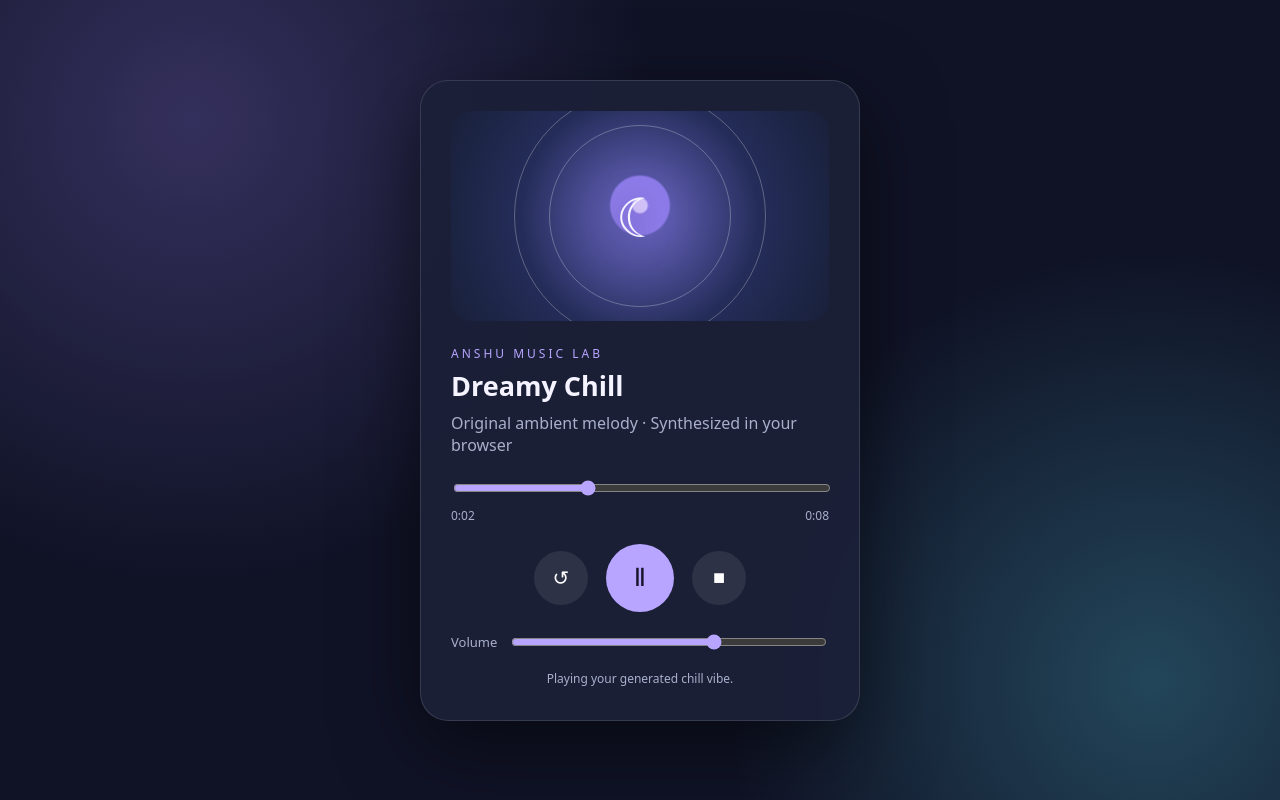
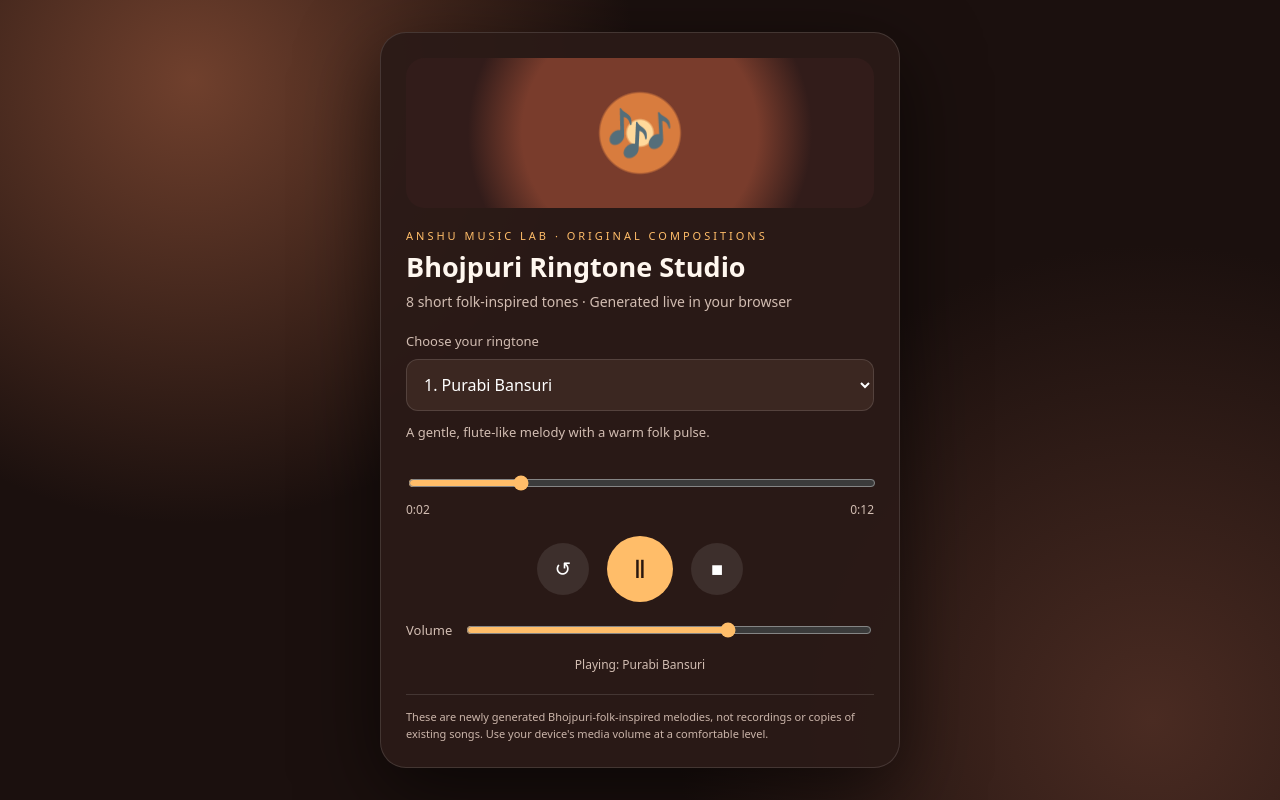
Before and after one commit to mrnicolatesla0-blip/Htmal, a plain HTML site: page music/index.html in a window 1280 px wide. Both pictures are taken after a click on the button "Restart". Drawn offline with Linux system fonts and the light colour scheme.

Commit message:
Add 8 original Bhojpuri-inspired ringtone tones

```diff
--- a/music/index.html
+++ b/music/index.html
@@ -3,122 +3,133 @@
 <head>
 <meta charset="UTF-8">
 <meta name="viewport" content="width=device-width, initial-scale=1">
-<meta name="theme-color" content="#101326">
-<title>Dreamy Vibe | Anshu Music Lab</title>
+<meta name="theme-color" content="#24140f">
+<title>Bhojpuri Ringtone Studio | Anshu Music Lab</title>
 <style>
-:root{color-scheme:dark;--bg:#101326;--panel:#1b2038;--muted:#a9b0ca;--accent:#b7a5ff}
+:root{color-scheme:dark;--bg:#1b100e;--panel:#2a1a17;--muted:#d2bdb2;--accent:#ffbd69;--line:#ffffff20}
 *{box-sizing:border-box}
-body{margin:0;min-height:100vh;display:grid;place-items:center;padding:22px;background:radial-gradient(circle at 15% 15%,#34305d 0,transparent 36%),radial-gradient(circle at 90% 85%,#23465a 0,transparent 32%),var(--bg);font-family:system-ui,-apple-system,Segoe UI,sans-serif;color:#f5f3ff}
-.player{width:min(440px,100%);padding:30px;border:1px solid #ffffff20;border-radius:28px;background:#1b2038eF;box-shadow:0 24px 80px #0008}
-.art{height:210px;border-radius:20px;display:grid;place-items:center;overflow:hidden;background:radial-gradient(circle at 50% 45%,#d6c6ff 0 3%,#8d7be9 4% 13%,transparent 14%),radial-gradient(circle at 50% 50%,#6e68c8,#242d59 55%,#182039);position:relative}
-.art:before,.art:after{content:"";position:absolute;border:1px solid #ffffff45;border-radius:50%;width:180px;height:180px}
-.art:after{width:250px;height:250px}
-.disc{font-size:54px;z-index:1;filter:drop-shadow(0 5px 15px #0008)}
-.tag{margin:24px 0 5px;color:var(--accent);font-size:12px;letter-spacing:3px;text-transform:uppercase}
+body{margin:0;min-height:100vh;display:grid;place-items:center;padding:18px;background:radial-gradient(circle at 15% 10%,#70402d 0,transparent 34%),radial-gradient(circle at 90% 90%,#4a2b22 0,transparent 35%),var(--bg);font-family:system-ui,-apple-system,Segoe UI,sans-serif;color:#fff7ef}
+.player{width:min(520px,100%);padding:25px;border:1px solid var(--line);border-radius:26px;background:#2a1a17ed;box-shadow:0 24px 80px #0009}
+.art{height:150px;border-radius:19px;display:grid;place-items:center;background:radial-gradient(circle,#ffd99b 0 5%,#d87c3e 6% 16%,#793c2c 17% 48%,#321c1a 70%);font-size:54px}
+.tag{margin:20px 0 5px;color:var(--accent);font-size:11px;letter-spacing:3px;text-transform:uppercase}
 h1{font-size:27px;margin:0}
-p{color:var(--muted);margin:8px 0 22px}
-.controls{display:flex;justify-content:center;align-items:center;gap:18px;margin:20px 0}
-button{border:0;border-radius:50%;width:54px;height:54px;background:#ffffff16;color:white;font-size:20px;cursor:pointer}
-button.primary{width:68px;height:68px;background:var(--accent);color:#17142b;font-size:25px}
-button:focus-visible,input:focus-visible{outline:3px solid white;outline-offset:3px}
-button:disabled{opacity:.45;cursor:not-allowed}
+.sub{color:var(--muted);font-size:14px;margin:7px 0 18px}
+label{font-size:13px;color:var(--muted)}
+select{width:100%;margin-top:8px;padding:13px;border-radius:12px;border:1px solid var(--line);background:#3b2721;color:white;font:inherit}
+.description{min-height:38px;color:var(--muted);font-size:13px;margin:12px 0}
 .track{width:100%;accent-color:var(--accent);cursor:pointer}
-.times{display:flex;justify-content:space-between;color:var(--muted);font-size:12px;margin-top:6px}
-.volume{display:flex;align-items:center;gap:12px;margin-top:20px;color:var(--muted);font-size:13px}
+.times{display:flex;justify-content:space-between;color:var(--muted);font-size:12px;margin-top:5px}
+.controls{display:flex;justify-content:center;align-items:center;gap:18px;margin:18px 0}
+button{border:0;border-radius:50%;width:52px;height:52px;background:#ffffff18;color:white;font-size:20px;cursor:pointer}
+button.primary{width:66px;height:66px;background:var(--accent);color:#29170e;font-size:25px}
+button:focus-visible,select:focus-visible,input:focus-visible{outline:3px solid white;outline-offset:3px}
+.volume{display:flex;align-items:center;gap:12px;margin-top:14px}
 .volume input{flex:1;accent-color:var(--accent)}
-.status{text-align:center;min-height:20px;font-size:12px;color:var(--muted);margin-top:18px}
+.status{text-align:center;min-height:20px;font-size:12px;color:var(--muted);margin-top:16px}
+.note{border-top:1px solid var(--line);margin-top:18px;padding-top:14px;color:#cbb5aa;font-size:11px;line-height:1.5}
 </style>
 </head>
 <body>
 <main class="player">
-  <div class="art" aria-label="Abstract dreamy album artwork"><span class="disc">☾</span></div>
-  <div class="tag">Anshu Music Lab</div>
-  <h1>Dreamy Chill</h1>
-  <p>Original ambient melody · Synthesized in your browser</p>
-  <input id="seek" class="track" type="range" min="0" max="8" step="0.01" value="0" aria-label="Track position">
-  <div class="times"><span id="elapsed">0:00</span><span>0:08</span></div>
+  <div class="art" aria-label="Folk music inspired artwork">🎶</div>
+  <div class="tag">Anshu Music Lab · Original compositions</div>
+  <h1>Bhojpuri Ringtone Studio</h1>
+  <p class="sub">8 short folk-inspired tones · Generated live in your browser</p>
+  <label for="tone">Choose your ringtone</label>
+  <select id="tone">
+    <option value="0">1. Purabi Bansuri</option>
+    <option value="1">2. Chaita Utsav</option>
+    <option value="2">3. Kajri Sawan</option>
+    <option value="3">4. Birha Echo</option>
+    <option value="4">5. Sohar Khushi</option>
+    <option value="5">6. Jhumar Jhoom</option>
+    <option value="6">7. Gaon Ki Shaam</option>
+    <option value="7">8. Dholak Celebration</option>
+  </select>
+  <div id="description" class="description">A gentle, flute-like melody with a warm folk pulse.</div>
+  <input id="seek" class="track" type="range" min="0" max="12" step="0.05" value="0" aria-label="Ringtone position">
+  <div class="times"><span id="elapsed">0:00</span><span>0:12</span></div>
   <div class="controls">
     <button id="restart" aria-label="Restart">↺</button>
     <button id="play" class="primary" aria-label="Play">▶</button>
     <button id="stop" aria-label="Stop">■</button>
   </div>
   <label class="volume">Volume <input id="volume" type="range" min="0" max="1" step="0.01" value="0.65"></label>
-  <div id="status" class="status" role="status">Press play to generate and hear the music.</div>
+  <div id="status" class="status" role="status">Select a tone and press play.</div>
+  <div class="note">These are newly generated Bhojpuri-folk-inspired melodies, not recordings or copies of existing songs. Use your device's media volume at a comfortable level.</div>
 </main>
 <script>
-const DURATION=8;
-let ctx=null, master=null, startedAt=0, offset=0, playing=false, raf=null, nodes=[];
-const playBtn=document.getElementById('play'), seek=document.getElementById('seek');
-const statusText=document.getElementById('status');
-const melody=[261.63,329.63,392.00,329.63,293.66,349.23,440.00,392.00];
-const bass=[130.81,130.81,146.83,146.83,110.00,110.00,130.81,130.81];
-function makeTone(freq,start,duration,gain,kind='sine'){
-  const osc=ctx.createOscillator(), amp=ctx.createGain();
-  osc.type=kind; osc.frequency.value=freq;
-  amp.gain.setValueAtTime(0.0001,start);
-  amp.gain.linearRampToValueAtTime(gain,start+0.06);
-  amp.gain.setValueAtTime(gain,start+Math.max(0.07,duration-0.12));
-  amp.gain.exponentialRampToValueAtTime(0.0001,start+duration);
-  osc.connect(amp); amp.connect(master);
-  osc.start(start); osc.stop(start+duration+0.02);
-  nodes.push(osc);
+const DURATION=12;
+const tones=[
+ {name:"Purabi Bansuri",desc:"A gentle, flute-like melody with a warm folk pulse.",wave:"sine",tempo:0.375,notes:[392,440,523.25,587.33,523.25,440,392,349.23,392,440,523.25,440,392,349.23,329.63,392]},
+ {name:"Chaita Utsav",desc:"A bright, festive phrase with a lively call-and-response feel.",wave:"triangle",tempo:0.30,notes:[523.25,587.33,659.25,587.33,523.25,440,523.25,587.33,783.99,698.46,659.25,587.33,523.25,440,392,523.25]},
+ {name:"Kajri Sawan",desc:"A soft monsoon mood with a flowing descending melody.",wave:"sine",tempo:0.45,notes:[440,523.25,587.33,523.25,440,392,349.23,392,440,523.25,440,392,349.23,329.63,392,440]},
+ {name:"Birha Echo",desc:"A spacious, expressive folk phrase with a slightly dramatic tone.",wave:"sawtooth",tempo:0.42,notes:[293.66,392,440,523.25,440,392,293.66,349.23,392,440,587.33,523.25,440,392,349.23,293.66]},
+ {name:"Sohar Khushi",desc:"A cheerful, warm melody with a celebratory lilt.",wave:"triangle",tempo:0.34,notes:[392,493.88,587.33,659.25,587.33,493.88,523.25,587.33,659.25,783.99,659.25,587.33,523.25,493.88,440,392]},
+ {name:"Jhumar Jhoom",desc:"A looping dance-like phrase over a steady low folk beat.",wave:"square",tempo:0.32,notes:[440,440,523.25,587.33,523.25,440,392,440,523.25,523.25,587.33,659.25,587.33,523.25,440,392]},
+ {name:"Gaon Ki Shaam",desc:"A calm evening tune with a mellow harmonium-like colour.",wave:"sine",tempo:0.48,notes:[329.63,392,440,392,349.23,392,329.63,293.66,329.63,392,440,523.25,440,392,349.23,329.63]},
+ {name:"Dholak Celebration",desc:"An upbeat melody with stronger synthesized dholak-style taps.",wave:"sawtooth",tempo:0.28,notes:[523.25,659.25,587.33,523.25,783.99,659.25,587.33,523.25,440,523.25,659.25,783.99,659.25,587.33,523.25,440]}
+];
+let ctx=null,master=null,playing=false,offset=0,startedAt=0,raf=null,nodes=[];
+const $=id=>document.getElementById(id);
+function addOsc(freq,start,duration,volume,wave,slide){
+ const osc=ctx.createOscillator(),amp=ctx.createGain();
+ osc.type=wave;osc.frequency.setValueAtTime(freq,start);
+ if(slide)osc.frequency.exponentialRampToValueAtTime(slide,start+duration);
+ amp.gain.setValueAtTime(.0001,start);amp.gain.exponentialRampToValueAtTime(volume,start+.025);
+ amp.gain.setValueAtTime(volume,start+duration*.55);amp.gain.exponentialRampToValueAtTime(.0001,start+duration);
+ osc.connect(amp);amp.connect(master);osc.start(start);osc.stop(start+duration+.02);nodes.push(osc);
 }
-function scheduleMusic(from){
-  const end=ctx.currentTime+(DURATION-from);
-  for(let t=from;t<DURATION;t+=0.5){
-    const index=Math.floor(t/0.5)%melody.length;
-    const at=ctx.currentTime+(t-from), length=Math.min(0.48,DURATION-t);
-    const fade=Math.min(1,(DURATION-t)/1);
-    makeTone(melody[index],at,length,0.105*fade,'sine');
-    if(index%2===0) makeTone(melody[index]/2,at,length,0.13*fade,'triangle');
+function addDrum(start,low){
+ const duration=low?.16:.075;
+ addOsc(low?145:950,start,duration,low?.20:.045,low?"sine":"triangle",low?65:420);
 }
-  makeTone(196,ctx.currentTime,Math.max(0.1,DURATION-from),0.025,'sine');
-  makeTone(246.94,ctx.currentTime,Math.max(0.1,DURATION-from),0.018,'sine');
+function schedule(from){
+ const tone=tones[Number($("tone").value)],step=tone.tempo;
+ for(let t=0;t<DURATION;t+=step){
+  if(t+step<from)continue;
+  const at=ctx.currentTime+Math.max(0,t-from),idx=Math.floor(t/step)%tone.notes.length;
+  const remaining=DURATION-t;
+  addOsc(tone.notes[idx],at,Math.min(step*.88,remaining),.105,tone.wave);
+  if(idx%4===0)addOsc(tone.notes[idx]/2,at,Math.min(step*1.5,remaining),.045,"triangle");
+  if(Math.round(t/step)%2===0)addDrum(at,Math.round(t/step)%4===0);
+ }
 }
 function update(){
  if(!playing)return;
  offset=Math.min(DURATION,ctx.currentTime-startedAt);
-  seek.value=offset;
-  document.getElementById('elapsed').textContent='0:'+String(Math.floor(offset)).padStart(2,'0');
-  if(offset>=DURATION){stopMusic();statusText.textContent='Track finished. Press play to listen again.';return;}
+ $("seek").value=offset;
+ $("elapsed").textContent="0:"+String(Math.floor(offset)).padStart(2,"0");
+ if(offset>=DURATION){stop();$("status").textContent="Finished. Pick another tone or replay this one.";return;}
  raf=requestAnimationFrame(update);
 }
-async function playMusic(){
+async function play(){
  if(playing)return;
-  if(!ctx){ctx=new (window.AudioContext||window.webkitAudioContext)();master=ctx.createGain();master.gain.value=Number(document.getElementById('volume').value);master.connect(ctx.destination);}
+ if(!ctx){ctx=new(window.AudioContext||window.webkitAudioContext)();master=ctx.createGain();master.gain.value=Number($("volume").value);master.connect(ctx.destination);}
  await ctx.resume();
  if(offset>=DURATION)offset=0;
-  nodes=[];
-  scheduleMusic(offset);
-  startedAt=ctx.currentTime-offset;
-  playing=true;playBtn.textContent='Ⅱ';playBtn.setAttribute('aria-label','Pause');
-  statusText.textContent='Playing your generated chill vibe.';
+ nodes=[];schedule(offset);startedAt=ctx.currentTime-offset;playing=true;
+ $("play").textContent="Ⅱ";$("play").setAttribute("aria-label","Pause");
+ $("status").textContent="Playing: "+tones[Number($("tone").value)].name;
  update();
 }
-function pauseMusic(){
+function pause(){
  if(!playing)return;
-  offset=Math.min(DURATION,ctx.currentTime-startedAt);
-  playing=false;cancelAnimationFrame(raf);
-  if(ctx)ctx.suspend();
-  playBtn.textContent='▶';playBtn.setAttribute('aria-label','Play');
-  statusText.textContent='Paused.';
+ offset=Math.min(DURATION,ctx.currentTime-startedAt);playing=false;cancelAnimationFrame(raf);
+ nodes.forEach(n=>{try{n.stop()}catch(e){}});
+ ctx.suspend();$("play").textContent="▶";$("play").setAttribute("aria-label","Play");$("status").textContent="Paused.";
 }
-function stopMusic(){
-  playing=false;cancelAnimationFrame(raf);
-  nodes.forEach(n=>{try{n.stop()}catch(e){}});
-  if(ctx)ctx.suspend();
-  offset=0;seek.value=0;document.getElementById('elapsed').textContent='0:00';
-  playBtn.textContent='▶';playBtn.setAttribute('aria-label','Play');
+function stop(){
+ playing=false;cancelAnimationFrame(raf);nodes.forEach(n=>{try{n.stop()}catch(e){}});
+ if(ctx)ctx.suspend();offset=0;$("seek").value=0;$("elapsed").textContent="0:00";
+ $("play").textContent="▶";$("play").setAttribute("aria-label","Play");
 }
-playBtn.addEventListener('click',()=>playing?pauseMusic():playMusic());
-document.getElementById('stop').addEventListener('click',stopMusic);
-document.getElementById('restart').addEventListener('click',()=>{stopMusic();playMusic()});
-document.getElementById('volume').addEventListener('input',e=>{if(master)master.gain.value=Number(e.target.value)});
-seek.addEventListener('input',e=>{
-  const wasPlaying=playing; stopMusic(); offset=Number(e.target.value);
-  document.getElementById('elapsed').textContent='0:'+String(Math.floor(offset)).padStart(2,'0');
-  if(wasPlaying)playMusic();
-});
+$("play").addEventListener("click",()=>playing?pause():play());
+$("stop").addEventListener("click",stop);
+$("restart").addEventListener("click",()=>{stop();play()});
+$("volume").addEventListener("input",e=>{if(master)master.gain.value=Number(e.target.value)});
+$("tone").addEventListener("change",()=>{stop();$("description").textContent=tones[Number($("tone").value)].desc;$("status").textContent="Selected: "+tones[Number($("tone").value)].name;});
+$("seek").addEventListener("change",e=>{const resume=playing;stop();offset=Number(e.target.value);$("elapsed").textContent="0:"+String(Math.floor(offset)).padStart(2,"0");if(resume)play();});
 </script>
 </body>
 </html>
```
Lines whose indentation alone changed are shown as unchanged.
